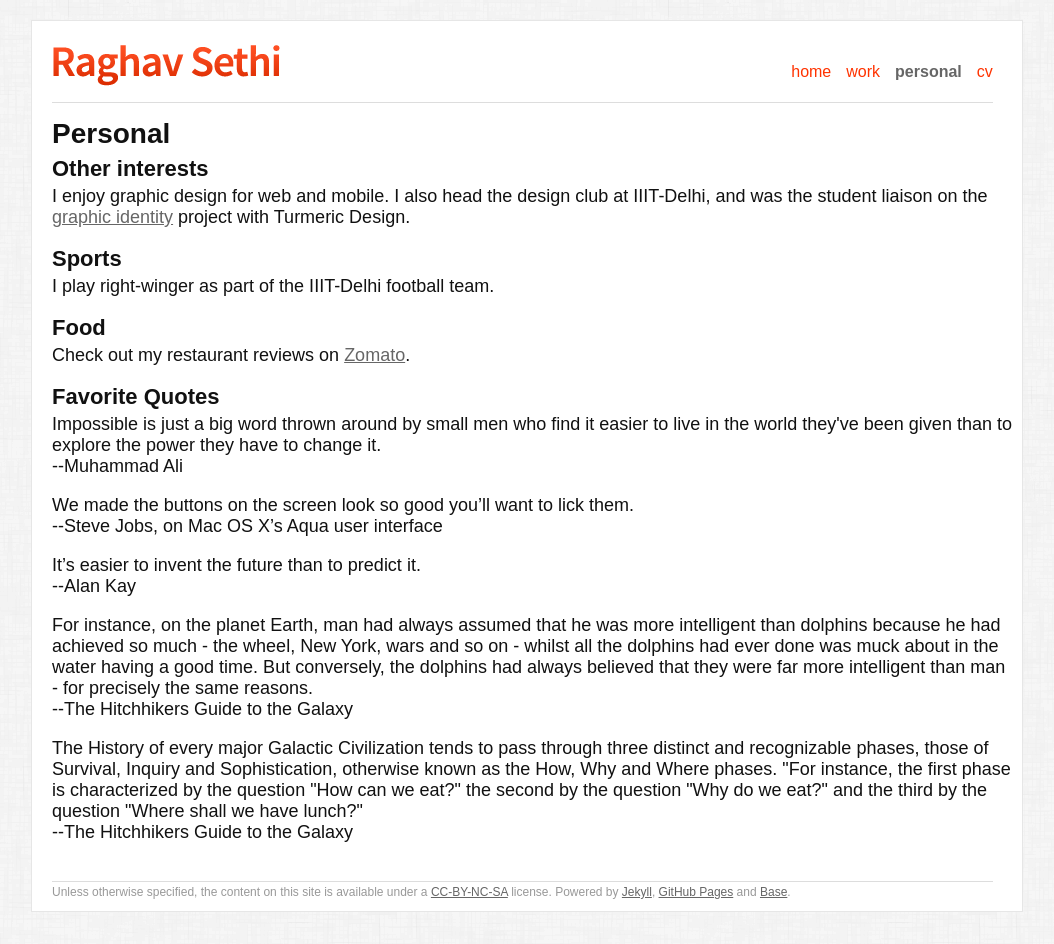
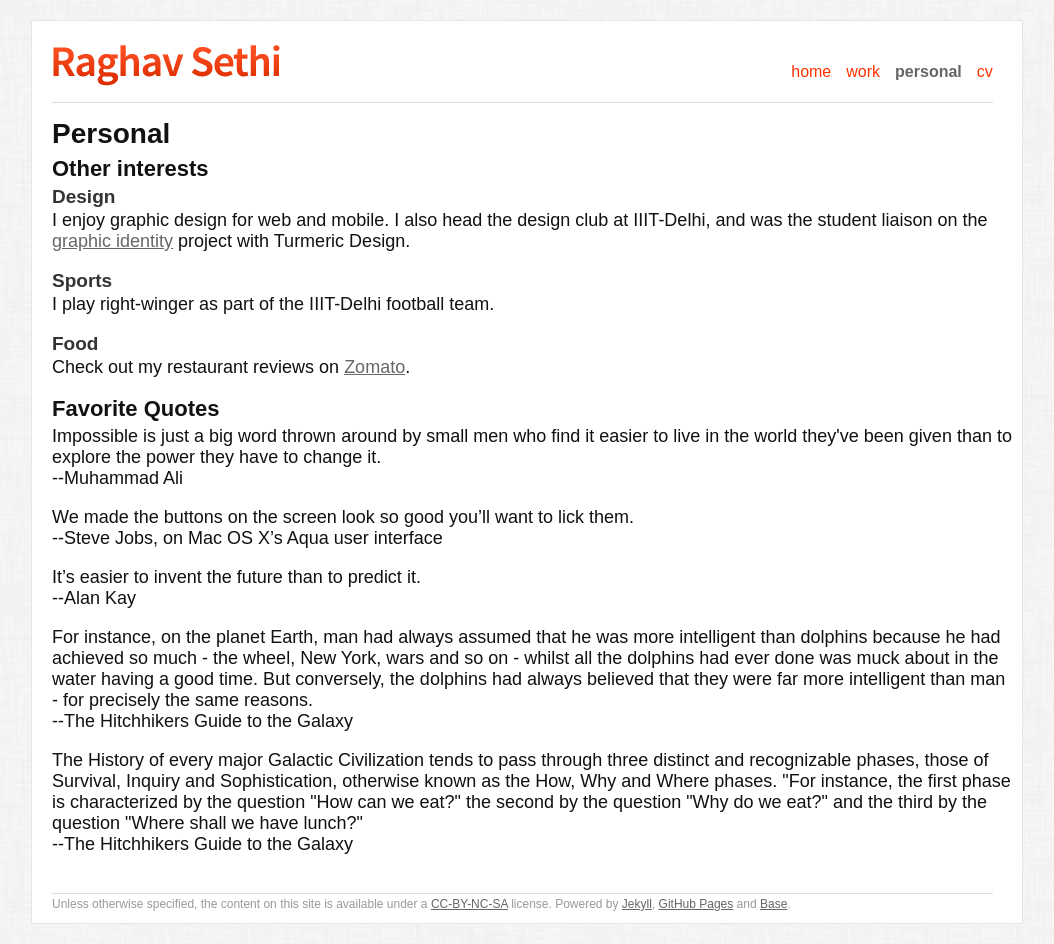
Before and after one commit to tuxicon/raghavsethi.github.com, a Jekyll site: the page personal/index.html, which Jekyll copies as it is, in a window 1280 px wide. Shown: the whole page, without its empty margins (113-1167 px from the left). Built offline with Jekyll 4.4.1, drawn with Linux system fonts in a browser that asks for light colours; nearby versions of some CDN libraries.

Commit message:
Minor CSS changes

```diff
--- a/assets/css/style.css
+++ b/assets/css/style.css
@@ -3,7 +3,7 @@
  * !!! AUTOMATICALLY GENERATED CODE !!!
  * -------------------------------------------------------------------------
  * This file was automatically generated by the OrangeBits compiler.
- * Compiled on:  26-12-2012 11:47:46
+ * Compiled on:  26-12-2012 21:54:32
  * Compiled by: RS-LAPTOP\Raghav
  * Source: S:\Projects\2012\raghavsethi.org\site\raghavsethi.github.com\assets\css\style.less
  * -------------------------------------------------------------------------*/
@@ -187,6 +187,11 @@ h3 {
 h4 {
   font-size: 1.222222222em;
   margin-bottom: 4px;
+}
+h5 {
+  font-size: 1.055555556em;
+  color: #333333;
+  margin-bottom: 2px;
 }
 /* 1.2 Paragraphs, block quotes, code, pre, etc
    ========================================================================== */
--- a/personal/index.html
+++ b/personal/index.html
@@ -38,10 +38,11 @@
                 <div class="col twelve">
                     <h3>Personal</h3>
                     <h4>Other interests</h4>
+                    <h5>Design</h5>
                     <p>I enjoy graphic design for web and mobile. I also head the design club at IIIT-Delhi, and was the student liaison on the <a href="http://iiitd.ac.in/about/graphicidentity">graphic identity</a> project with Turmeric Design.</p>
-                    <h4>Sports</h4>
+                    <h5>Sports</h5>
                     <p>I play right-winger as part of the IIIT-Delhi football team.</p>
-                    <h4>Food</h4>
+                    <h5>Food</h5>
                     <p>Check out my restaurant reviews on <a href="http://www.zomato.com/raghavsethi/reviews">Zomato</a>.</p>
                     <h4>Favorite Quotes</h4>
                     <p>Impossible is just a big word thrown around by small men who find it easier to live in the world they've been given than to explore the power they have to change it.<br />
```
Also changed, not shown: assets/css/style.less (+7 -0 lines).
